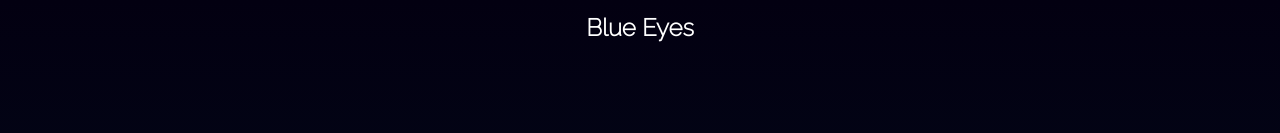
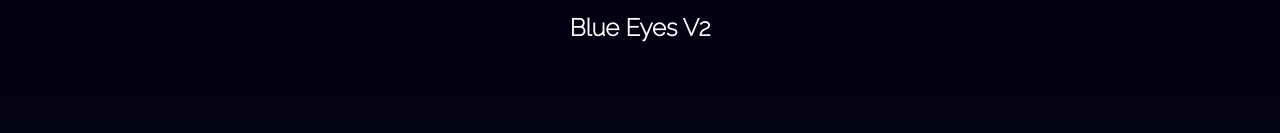
Before and after one commit to masterbatcoderman10/blue-eyes, a SvelteKit app: page / in a window 1280 px wide. Shown: the top 133 px of the page. Built offline with nearby package versions, Linux system fonts and the light colour scheme.

Commit message:
changes repo name

```diff
--- a/src/routes/+page.svelte
+++ b/src/routes/+page.svelte
@@ -57,7 +57,7 @@
 </svelte:head>
 <header>
   <nav>
-    <h1>Blue Eyes</h1>
+    <h1>Blue Eyes V2</h1>
   </nav>
 </header>
 <main class="img-grid">
--- a/svelte.config.js
+++ b/svelte.config.js
@@ -11,7 +11,7 @@ const config = {
 		// See https://kit.svelte.dev/docs/adapters for more information about adapters.
 		adapter: adapter(),
 		paths: {
-			base: "/image-grid"
+			base: "/blue-eyes"
 		}
 	}
 };
```
